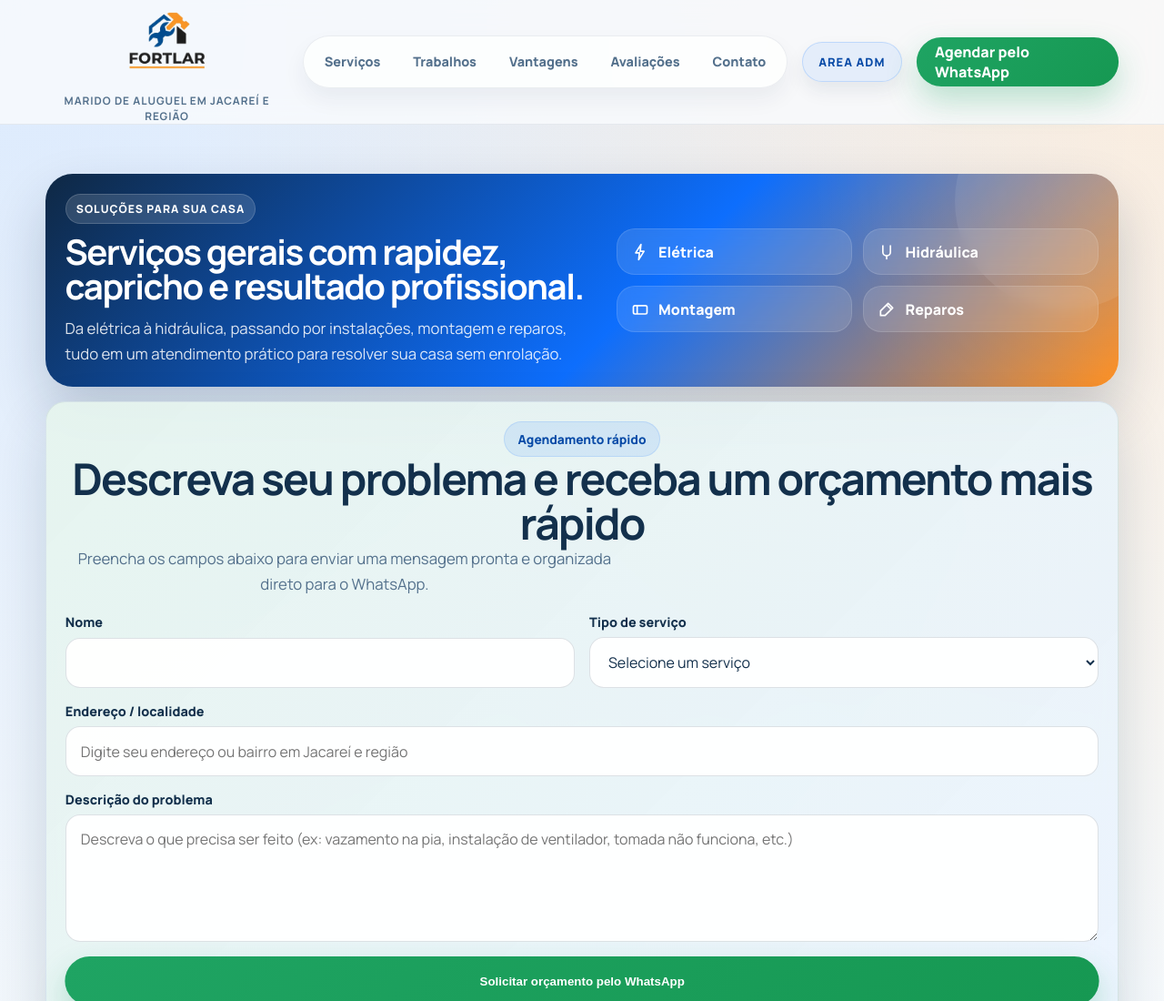
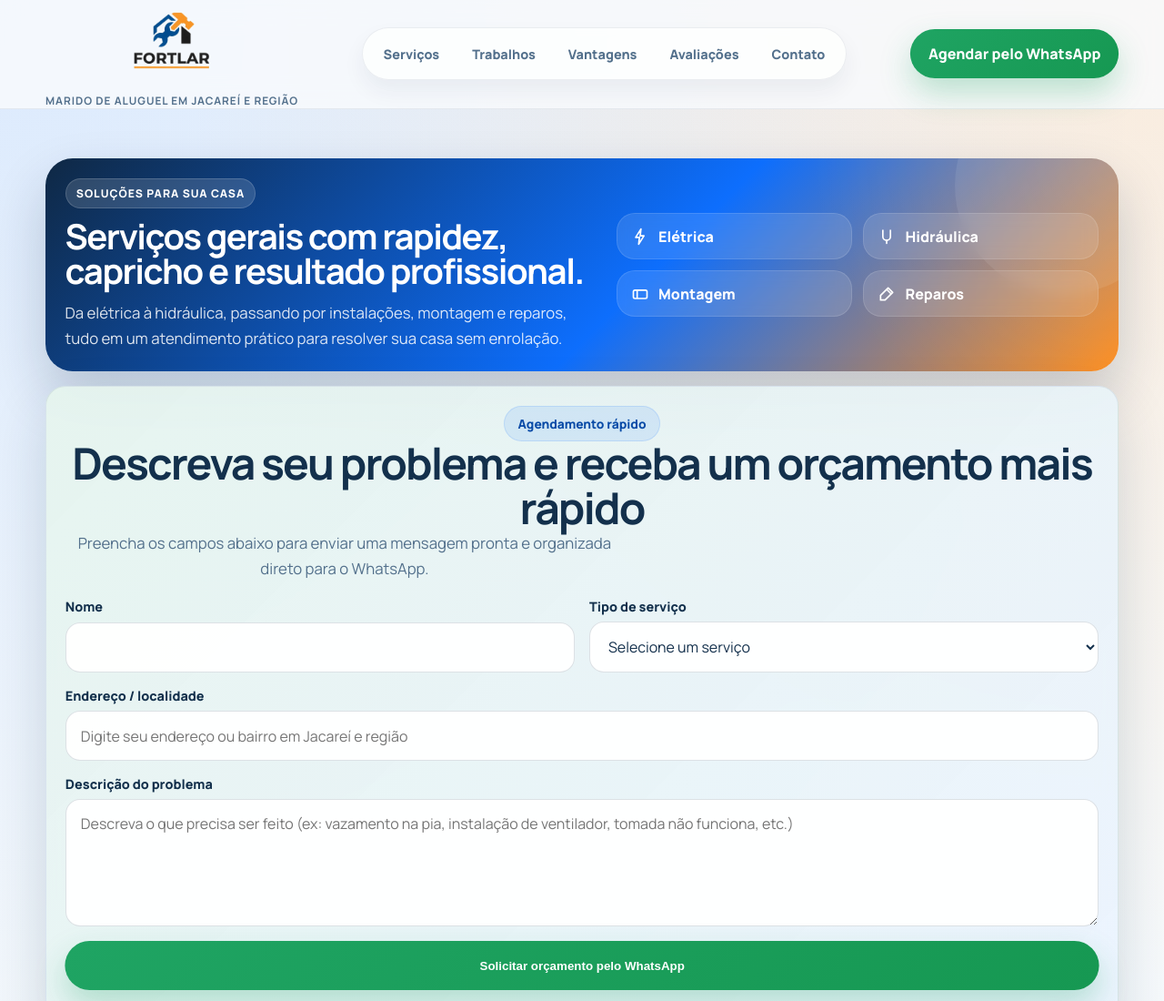
Before and after one commit to GustavobrittoDev/Fortlar, a plain HTML site: page index.html in a window 1280 px wide. Shown: the top 1100 px of the page at 91% size. Drawn offline with Linux system fonts and the light colour scheme.

Commit message:
Manter acesso ao CRM apenas no rodape

```diff
--- a/index.html
+++ b/index.html
@@ -1116,7 +1116,6 @@
         <a class="nav-link" href="#avaliacoes">Avaliações</a>
         <a class="nav-link" href="#agendamento">Contato</a>
       </nav>
-      <a class="admin-link" href="https://fortlar-i09if6wgb-gustavobritto258-8143s-projects.vercel.app/" target="_blank" rel="noopener noreferrer" aria-label="Acessar area administrativa">Area ADM</a>
       <details class="nav-mobile">
         <summary aria-label="Abrir menu">
           <svg width="22" height="22" viewBox="0 0 24 24" fill="none" aria-hidden="true">
@@ -1131,7 +1130,6 @@
           <a class="nav-link" href="#beneficios">Vantagens</a>
           <a class="nav-link" href="#avaliacoes">Avaliações</a>
           <a class="nav-link" href="#agendamento">Contato</a>
-          <a class="admin-link" href="https://fortlar-i09if6wgb-gustavobritto258-8143s-projects.vercel.app/" target="_blank" rel="noopener noreferrer">Area ADM</a>
         </nav>
       </details>
       <a class="nav-cta" href="https://wa.me/5512996619062?text=Ol%C3%A1%2C%20Cleiton!%20Vim%20pelo%20site%20e%20gostaria%20de%20solicitar%20um%20or%C3%A7amento." target="_blank" rel="noopener noreferrer">
```
